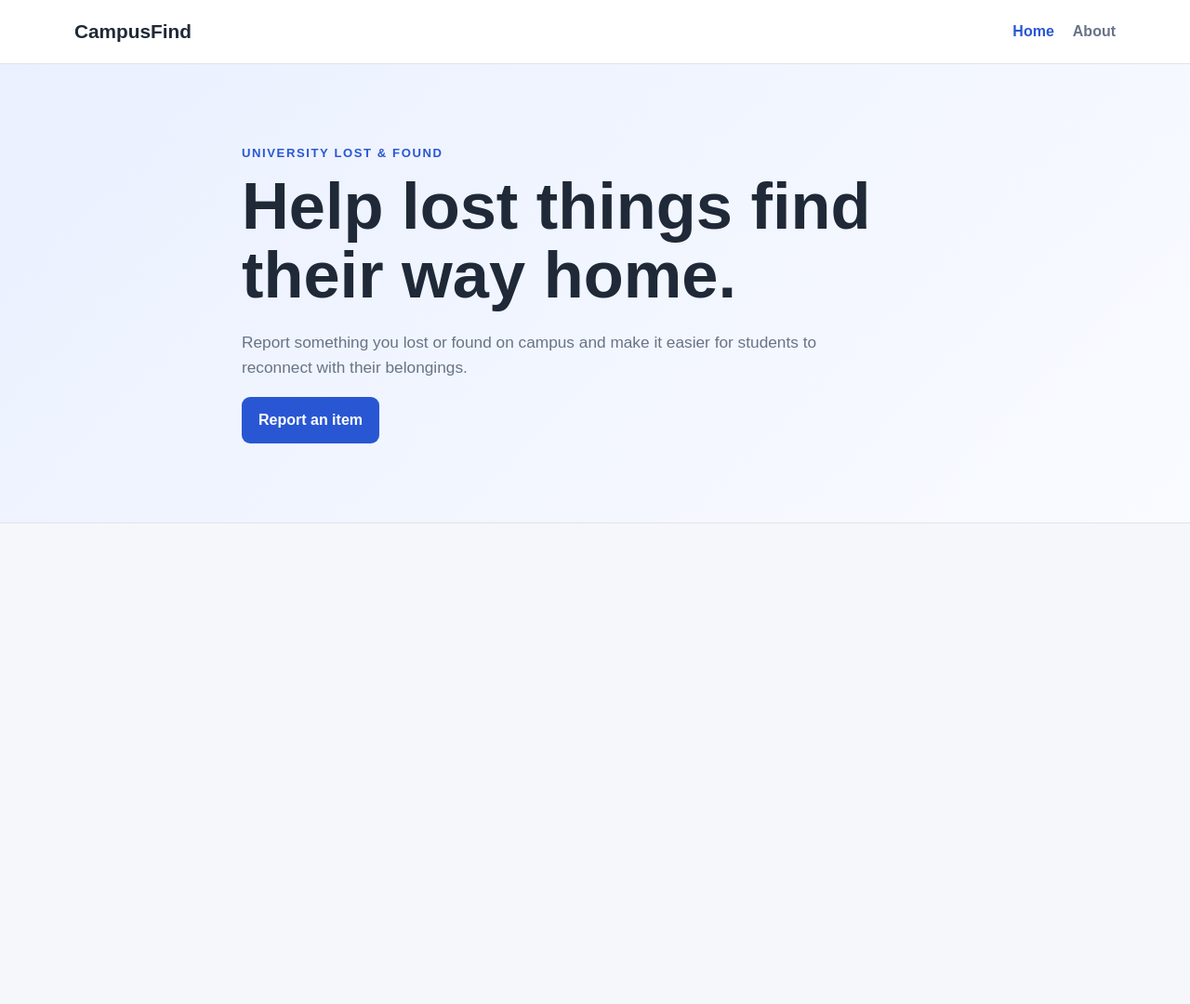
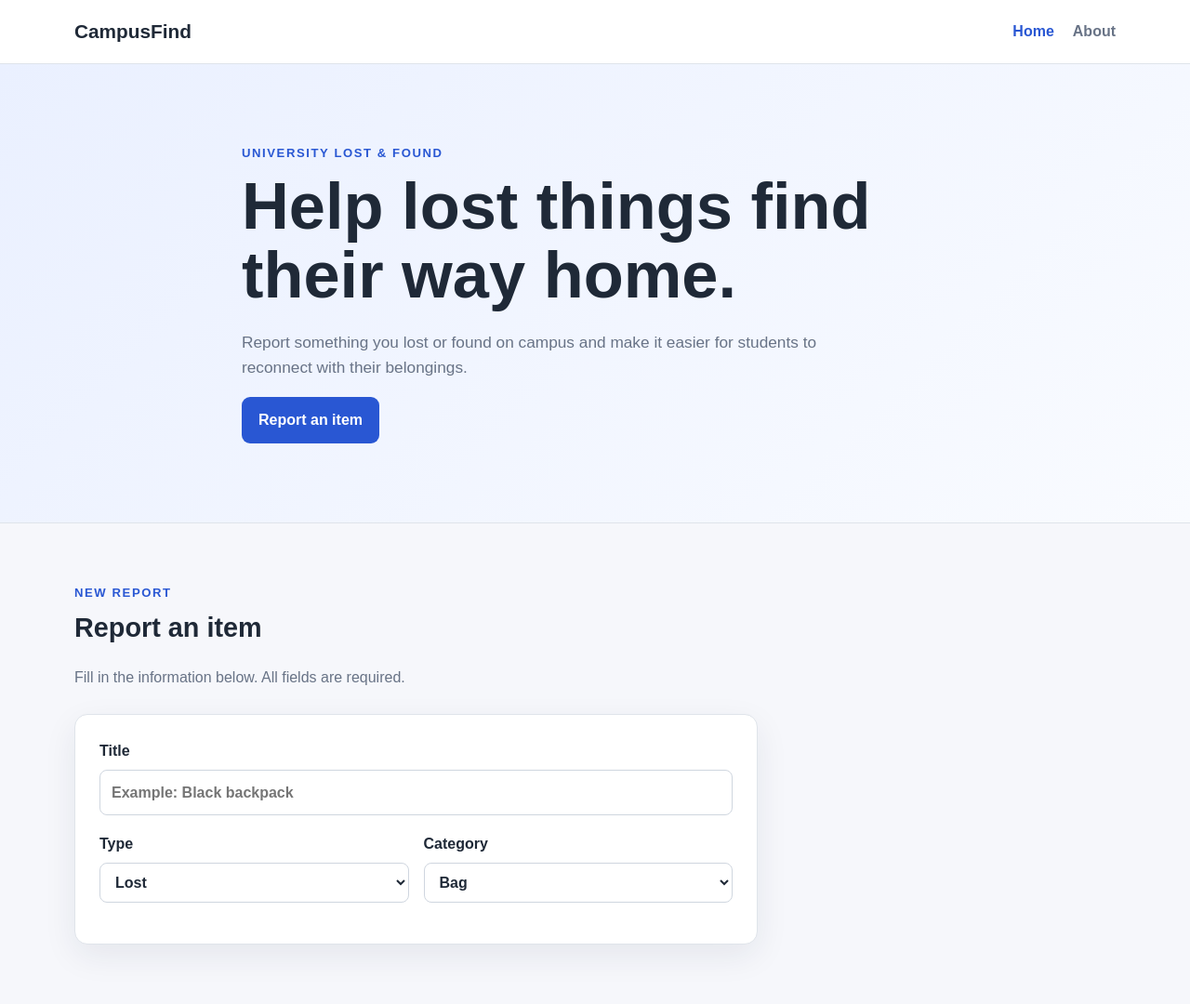
Before and after one commit to orpsisdope/campusfinding, a website: page public/index.html in a window 1280 px wide. Shown: the whole page at 93% size. Before the commit the page ends 800 px from the top, so only its background shows below. Drawn offline with Linux system fonts and the light colour scheme.

Commit message:
add_report_form_title_type_and_category_fields

```diff
--- a/public/index.html
+++ b/public/index.html
@@ -30,3 +30,40 @@
         <a class="button" href="#report-form">Report an item</a>
       </div>
     </section>
+
+        <section class="section">
+      <div class="container two-column">
+        <div>
+          <div class="section-heading">
+            <p class="eyebrow">New report</p>
+            <h2>Report an item</h2>
+            <p>Fill in the information below. All fields are required.</p>
+          </div>
+
+          <form id="report-form" class="report-form">
+            <label>
+              Title
+              <input id="title" name="title" maxlength="100" placeholder="Example: Black backpack" required>
+            </label>
+
+            <div class="form-row">
+              <label>
+                Type
+                <select id="type" name="type" required>
+                  <option value="lost">Lost</option>
+                  <option value="found">Found</option>
+                </select>
+              </label>
+
+              <label>
+                Category
+                <select id="category" name="category" required>
+                  <option value="Bag">Bag</option>
+                  <option value="Electronics">Electronics</option>
+                  <option value="Keys">Keys</option>
+                  <option value="Clothing">Clothing</option>
+                  <option value="Books">Books</option>
+                  <option value="Other">Other</option>
+                </select>
+              </label>
+            </div>
```
